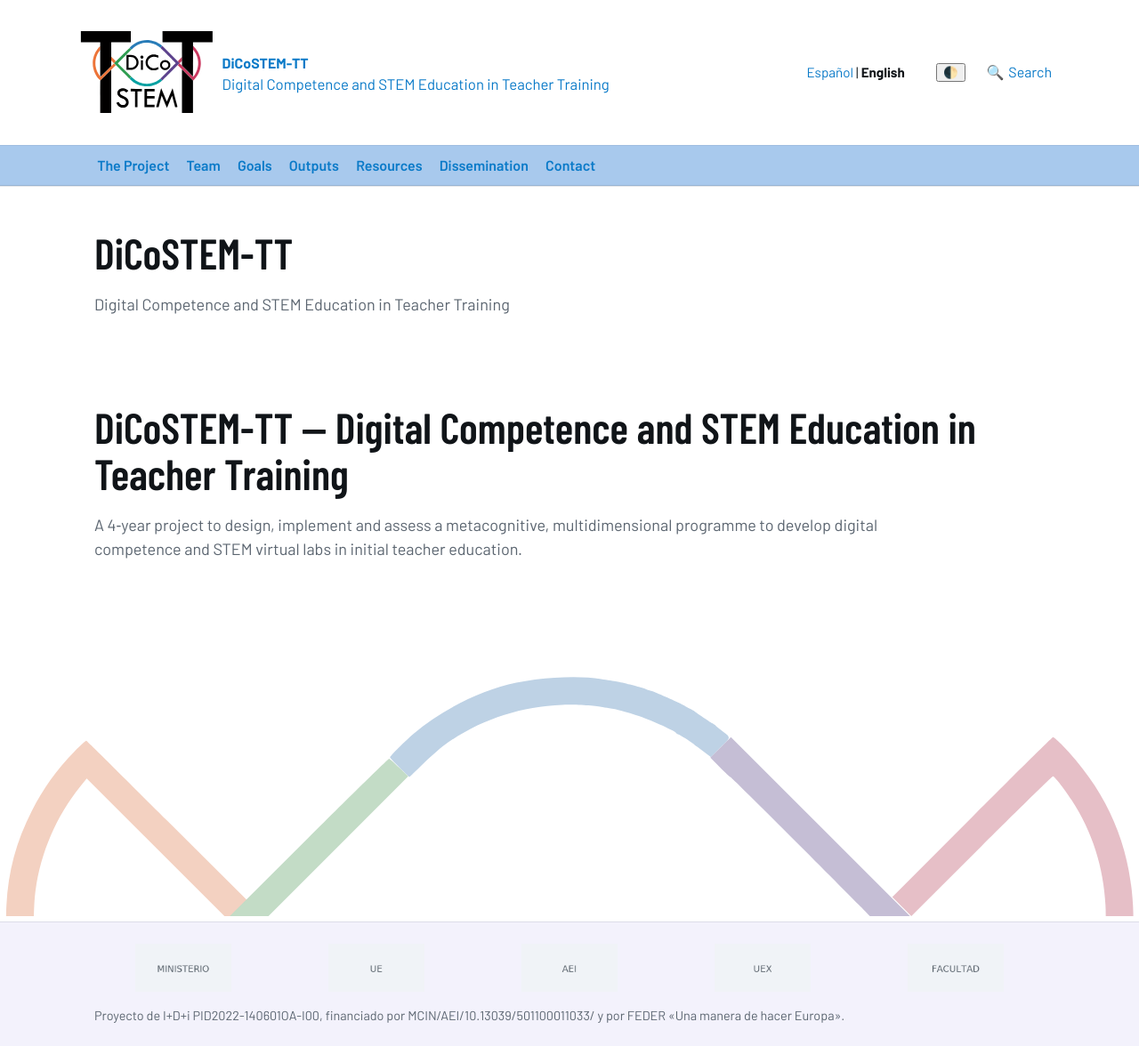
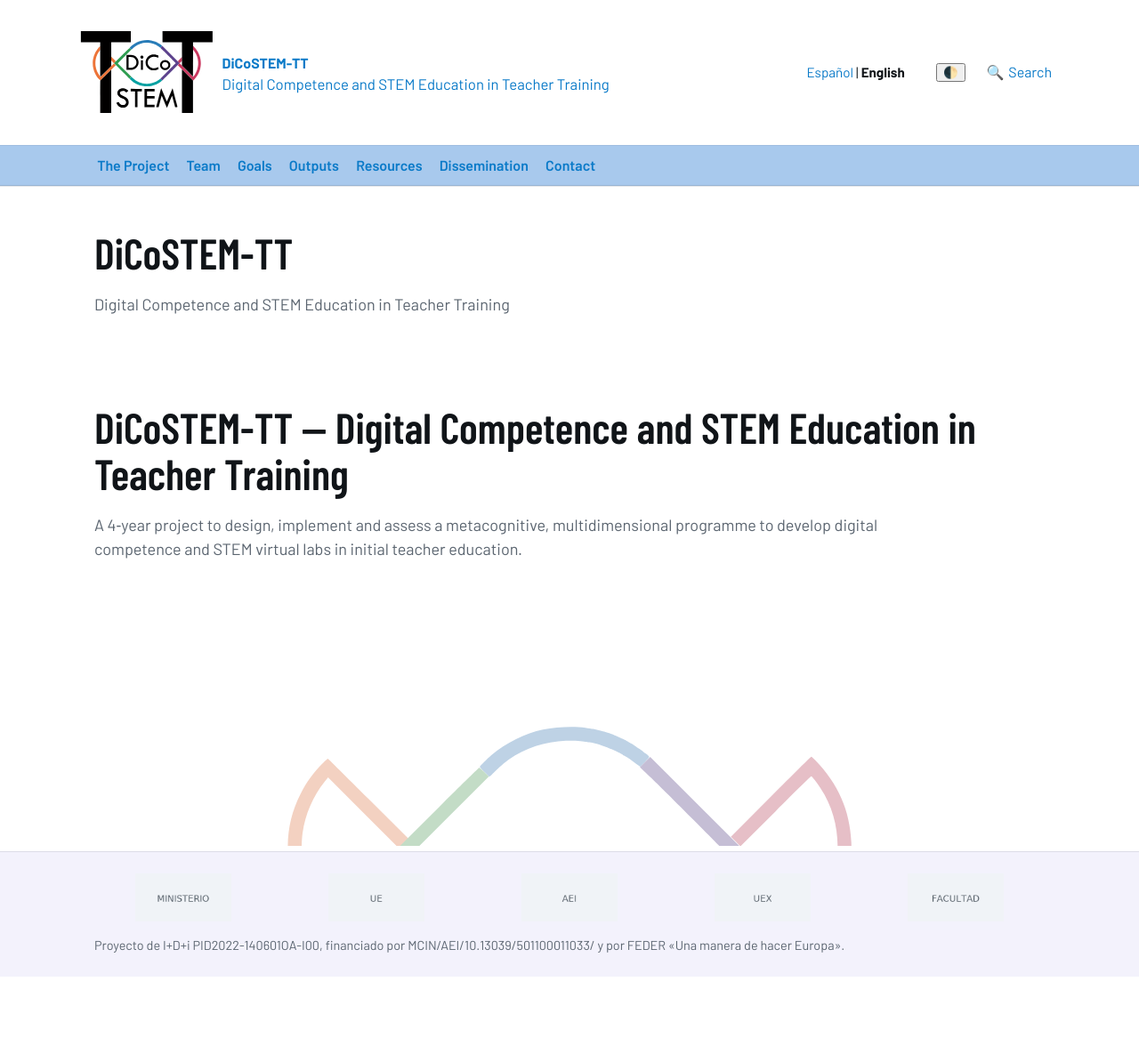
Before and after one commit to DiCoSTEM-TT/dicostem-tt.github.io, a Jekyll site: the page built from en/index.md, in a window 1280 px wide. Shown: the whole page at 89% size. Built offline with Jekyll 4.4.1, drawn with Linux system fonts in a browser that asks for light colours; comment, search, counter and statistics services are not loaded; after the commit the page ends 1098 px from its top, so only the background shows below that.

Commit message:
Update main.scss

```diff
--- a/assets/css/main.scss
+++ b/assets/css/main.scss
@@ -163,6 +163,21 @@
 /* =========================
    Footer
    ========================= */
+
+/* Onda del footer: 50% de ancho, proporcional, centrada */
+.footer-wave-wrap.centered{
+  margin-top: 4rem;       /* separa del contenido de arriba */
+  text-align: center;     /* centrado para el inline-block de abajo */
+  overflow: hidden;       /* por si algún trazo sobresale del viewBox */
+}
+
+.footer-wave-wrap.centered svg.footer-wave{
+  display: inline-block;  /* hace caso al text-align:center del contenedor */
+  width: 50%;             /* aquí fijas el 50% */
+  height: auto;           /* mantiene proporción del viewBox */
+  max-width: 100%;
+}
+
 .footer-wave { margin-top: 4rem; }
 .site-footer {
   background: color-mix(in srgb, var(--brand-2) 8%, var(--bg));
```
